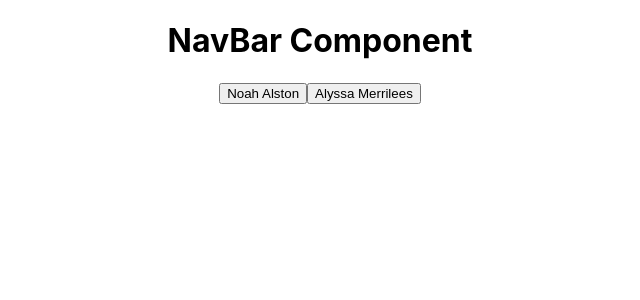
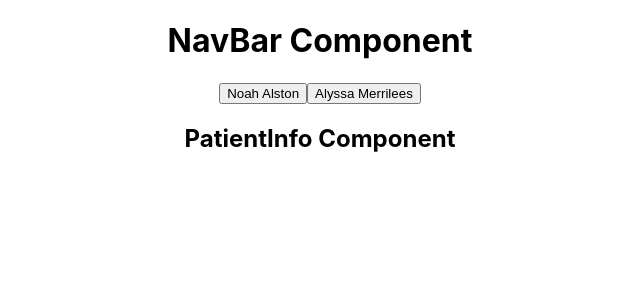
Before and after one commit to NoahAl777/paperless-2.0, a React (Create React App) app: page / in a window 1280 px wide. Shown: the top 300 px of the page, without its empty margins (320-960 px from the left). Built offline with nearby package versions, Linux system fonts and the light colour scheme; data requests are answered from the project's data file.

Commit message:
import useState to PatientList component and create selectedPatient state

```diff
--- a/src/Components/PatientList.js
+++ b/src/Components/PatientList.js
@@ -1,9 +1,10 @@
-import React from "react";
+import React, { useState } from "react";
+import PatientInfo from "./PatientInfo";
 
 const PatientList = ({ patients }) => {
+  const [selectedPatient, setSelectedPatient] = useState(patients[1])
 
   const handleButtonClick = (patient) => {
-    // <Patient />
     console.log(patient)
   }
 
@@ -21,8 +22,13 @@ const PatientList = ({ patients }) => {
 
 
   return (
-    <div className="PatientList">
-      {listOfPatients}
+    <div>
+      <div className="PatientList">
+        {listOfPatients}
+      </div>
+      <div className="PatientInfo">
+        <PatientInfo />
+      </div>
     </div>
   );
 };
```
